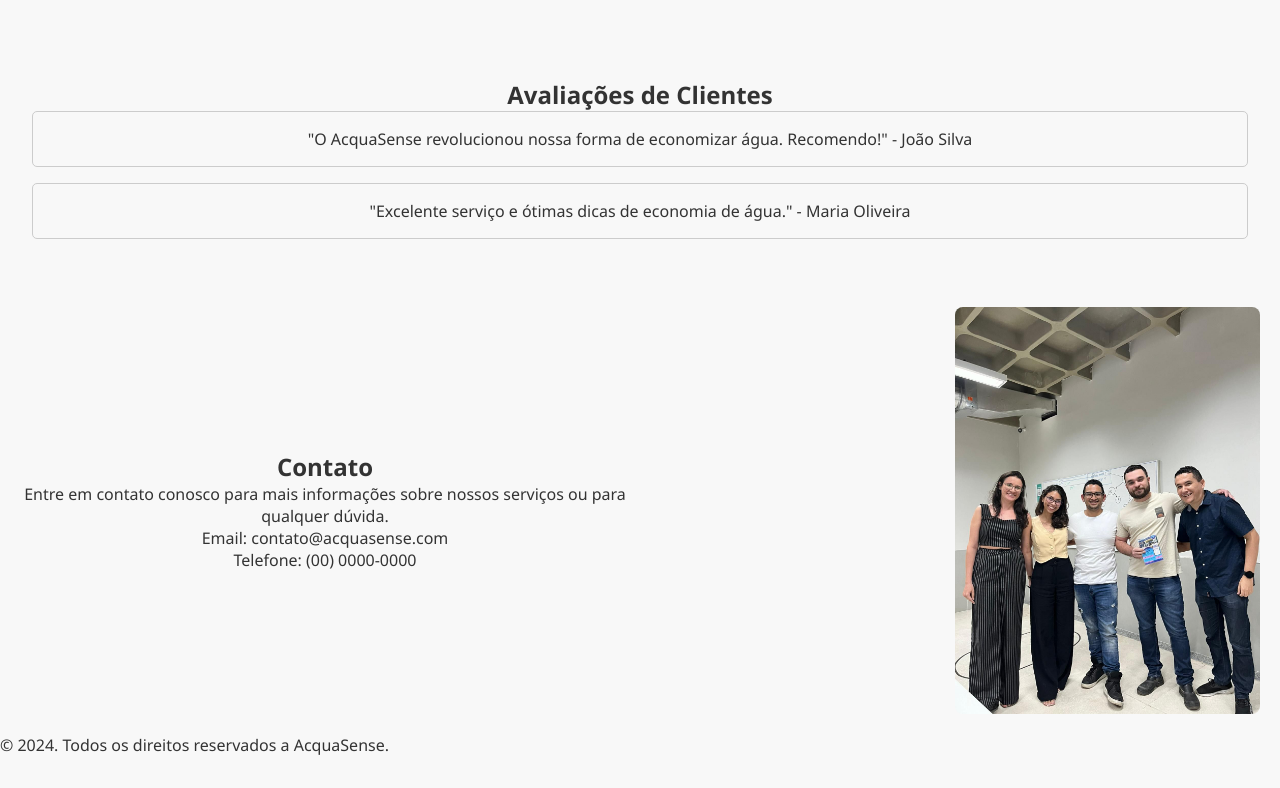
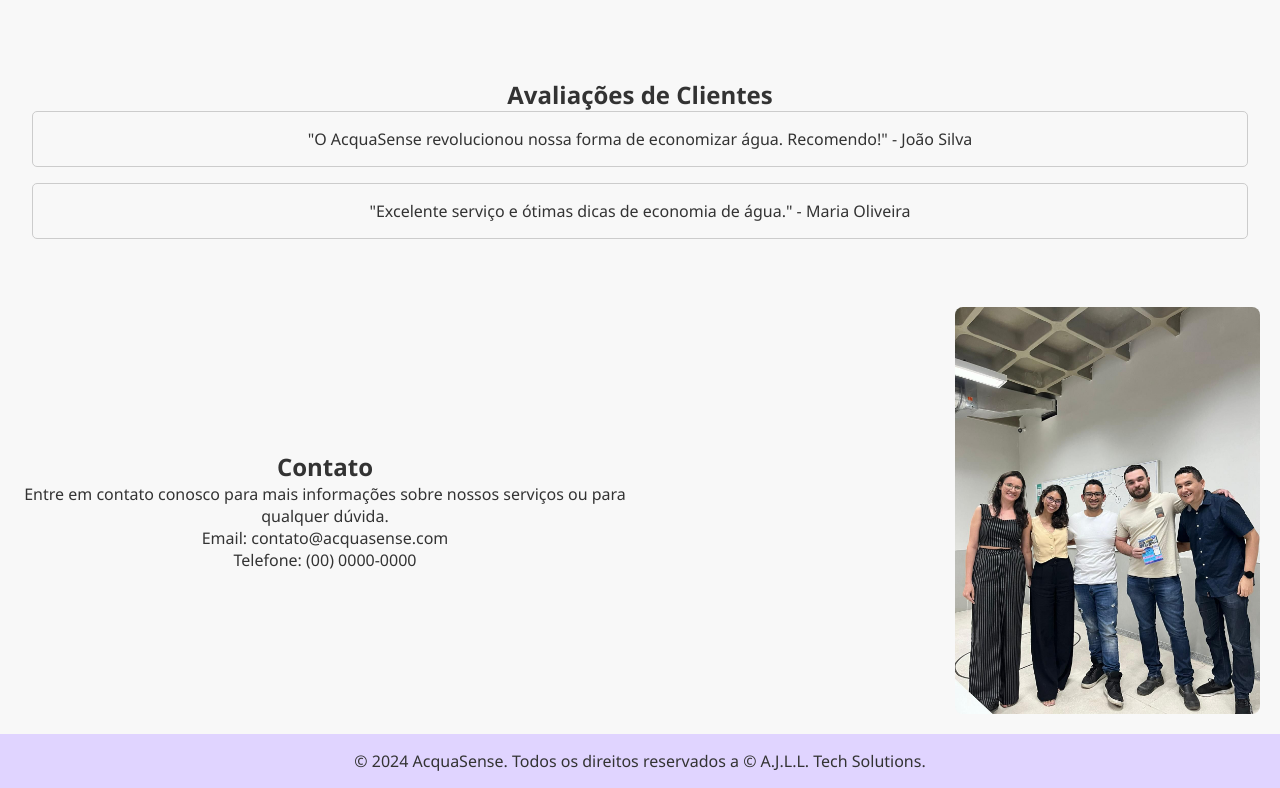
Before and after one commit to LcasFerrei/AcquaSense, a React (Create React App) app in the folder AcquaSense React/: page / in a window 1280 px wide. Shown: the part 1778-2566 px from the top of the page. Before the commit the page ends 2534 px from the top, so only its background shows below. Built offline with nearby package versions, Linux system fonts and the light colour scheme.

Commit message:
Ajustes do Footer que ficou irregular

```diff
--- a/AcquaSense React/src/pages/home/Home.js
+++ b/AcquaSense React/src/pages/home/Home.js
@@ -228,8 +228,8 @@ const AcquaCast = () => {
 
 // Componente do rodapé
 const Footer = () => (
-    <footer>
-        <p>&copy; 2024. Todos os direitos reservados a AcquaSense.</p>
+    <footer className="footer">
+        <p>&copy; 2024 AcquaSense. Todos os direitos reservados a © A.J.L.L. Tech Solutions.</p>
     </footer>
 );
 
```
